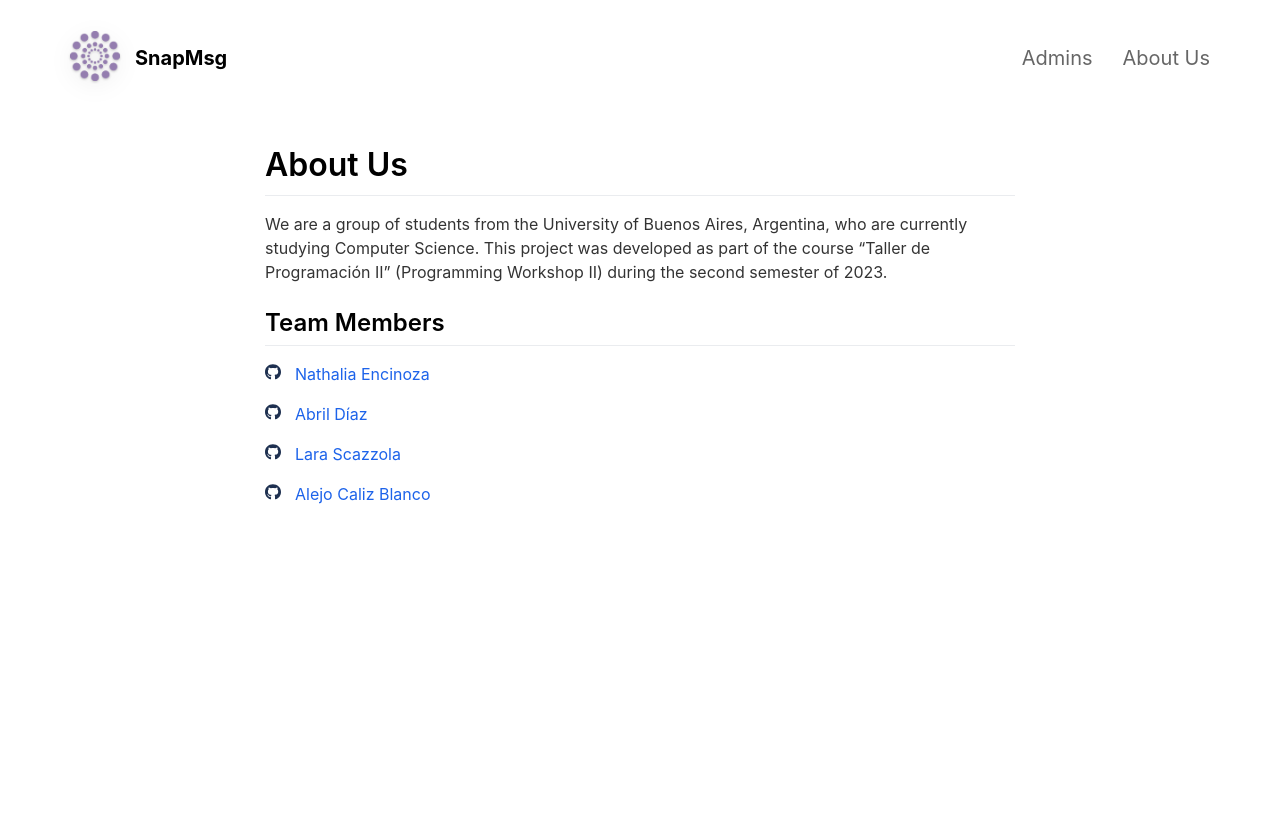
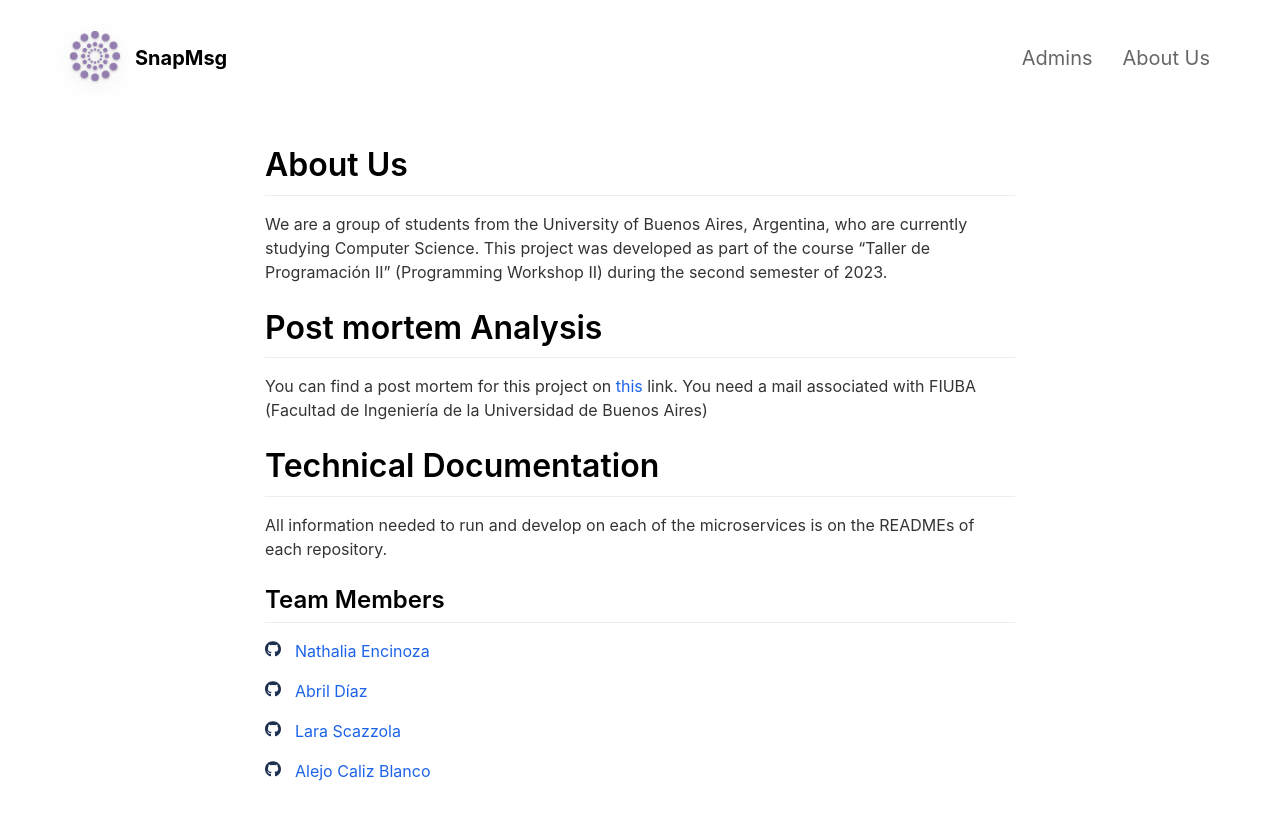
Before and after one commit to Taller2-Grupo4-SnapMsg/back-office, a Jekyll site: the page built from _pages/aboutus.md, in a window 1280 px wide. Shown: the top 820 px of the page. Built offline with Jekyll 4.4.1, drawn with Linux system fonts in a browser that asks for light colours; nearby versions of some CDN libraries.

Commit message:
Se agrego un link al post mortem y se aclaro donde esta la docu tecnica.

```diff
--- a/_pages/aboutus.md
+++ b/_pages/aboutus.md
@@ -10,6 +10,12 @@ include_in_header: true
 
 We are a group of students from the University of Buenos Aires, Argentina, who are currently studying Computer Science. This project was developed as part of the course "Taller de Programación II" (Programming Workshop II) during the second semester of 2023.
 
+# Post mortem Analysis
+You can find a post mortem for this project on [this](https://drive.google.com/drive/u/1/folders/1yn6f-3I90Dielaxr-YatiNtqjEmBTyf1) link. You need a mail associated with FIUBA (Facultad de Ingeniería de la Universidad de Buenos Aires)
+
+# Technical Documentation
+All information needed to run and develop on each of the microservices is on the READMEs of each repository.
+
 ## Team Members
 
 ![GithubIcon](../assets/github.svg) <span style="margin-right: 10px;margin-top: 20px;"></span> [Nathalia Encinoza](https://github.com/nathencinoza)
```
Also changed, not shown: _pages/changelog.md (line endings or trailing spaces).
